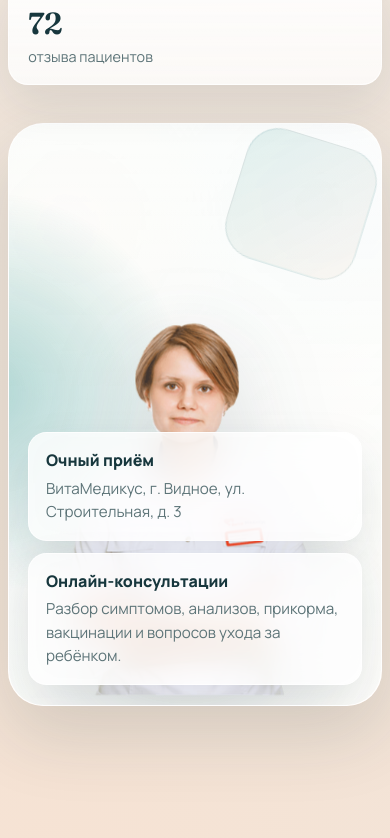
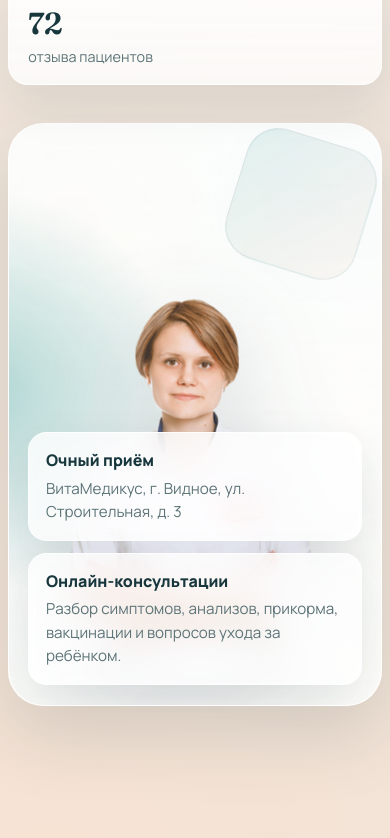
Before and after one commit to MoRoZ1k3/doc.tsukanova, a plain HTML site: page index.html in a window 390 px wide. Shown: the part 1073-1911 px from the top of the page. Drawn offline with Linux system fonts and the light colour scheme.

Commit message:
Update styles.css

```diff
--- a/styles.css
+++ b/styles.css
@@ -1569,6 +1569,7 @@ h1 {
 
   .portrait-image {
     width: min(23rem, 95%);
+    bottom: 1.5rem;
   }
 
   .portrait-note {
```
